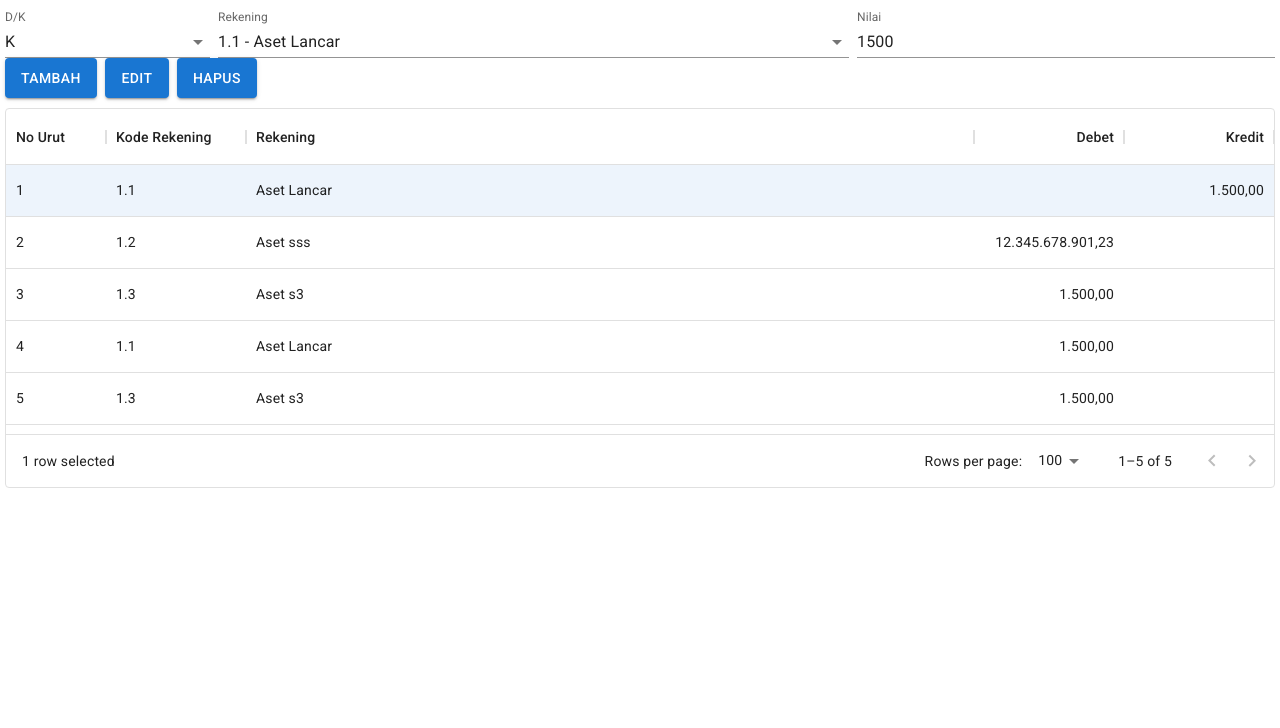
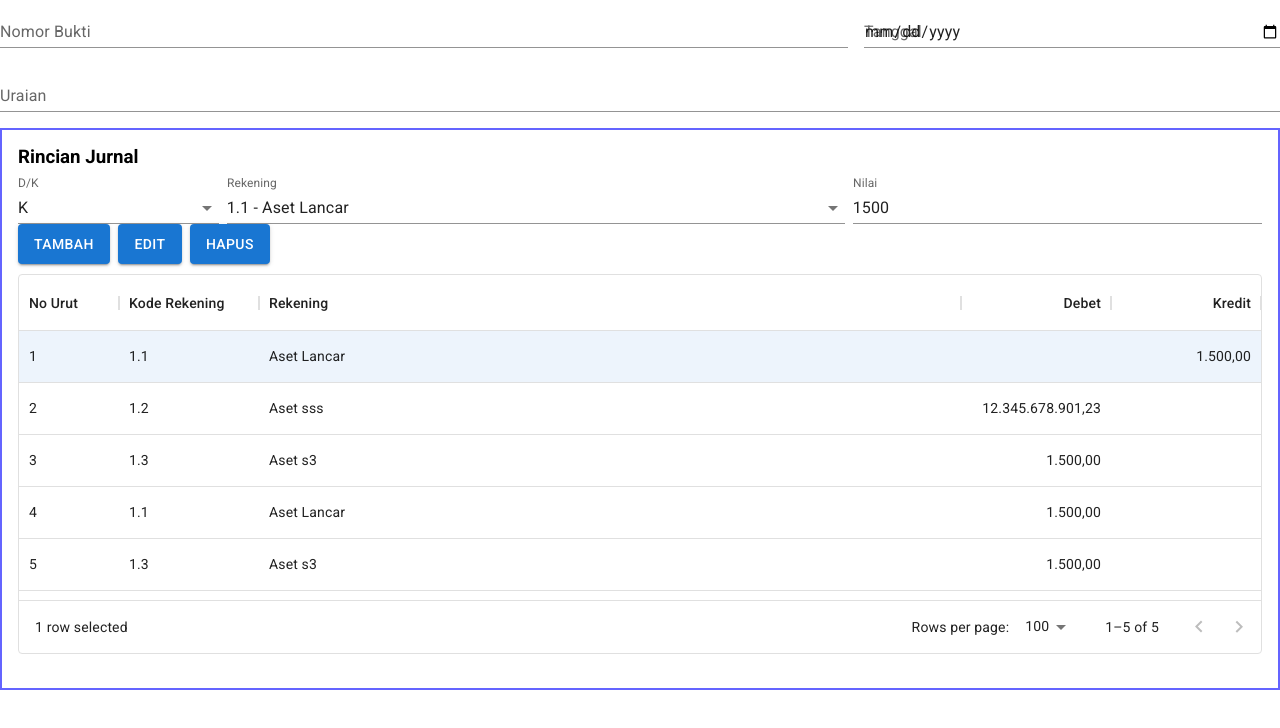
Before and after one commit to wahyubimantara/Teman-SIPD-AKLAP, a React (Vite) app: page /jurnalrinci in a window 1280 px wide. Shown: the top 728 px of the page. Built offline with nearby package versions, Linux system fonts and the light colour scheme; no server answers.

Commit message:
update 20230224

```diff
--- a/src/components/Jurnal/RincianJurnal.jsx
+++ b/src/components/Jurnal/RincianJurnal.jsx
@@ -1,6 +1,6 @@
 import { DataGrid } from "@mui/x-data-grid";
 import { useEffect, useState } from "react";
-import { Autocomplete, Button, FormControl, Grid, InputLabel, Menu, MenuItem, Paper, Select, TextField } from "@mui/material";
+import { Autocomplete, Box, Button, FormControl, Grid, InputLabel, Menu, MenuItem, Paper, Select, TextField } from "@mui/material";
 import ApprovalIcon from "@mui/icons-material/Approval";
 import DeleteOutlineIcon from '@mui/icons-material/DeleteOutline';
 import "./tabel-jurnal.scss"
@@ -9,6 +9,7 @@ import numberFormat from "../../service/numberFormat";
 import { setNestedObjectValues } from "formik";
 import PropTypes from 'prop-types'
 import FiberManualRecordIcon from '@mui/icons-material/FiberManualRecord';
+import { InputOutlined } from "@mui/icons-material";
 
 const BalanceJournalStatusComponent = (props) => {
 
@@ -57,7 +58,7 @@ const RincianJurnal = (props) => {
   ]);
 
   const columns = [
-    { field: "id", headerName: "No Urut", editable: false, sortable: false, hideable: false, filterable: false, minWidth: 40 },
+    { field: columnId, headerName: "No Urut", editable: false, sortable: false, hideable: false, filterable: false, minWidth: 40 },
     { field: "kodeRekening", headerName: "Kode Rekening", sortable: false, editable: false, hideable: false, filterable: false, minWidth: 140 },
     { field: "rekening", headerName: "Rekening", sortable: false, editable: false, hideable: false, filterable: false, minWidth: "500", flex: 1 },
     { field: "d_k", headerName: "D/K", sortable: false, editable: false, hideable: false, filterable: false, width: 30 },
@@ -110,8 +111,9 @@ const RincianJurnal = (props) => {
     Approved: 2
   }
   /// Component state
+  const [m_jurnalId, setJurnalId] = useState('')
   const [m_editingState, setEditingState] = useState(editingStateEnum.Idle)
-  const [m_selectedRowIds, setSelectedRowIds] = useState(rows.length > 0 ? [rows[0].id] : [])
+  const [m_selectedRowIds, setSelectedRowIds] = useState(rows.length > 0 ? [rows[0][columnId]] : [])
   const [m_editedRow, setEditedRow] = useState({})
   const isStateIdle = () => m_editingState == editingStateEnum.Idle
   const isStateNew = () => m_editingState == editingStateEnum.New
@@ -124,6 +126,7 @@ const RincianJurnal = (props) => {
   const [m_dk, setDK] = useState('D')
   const [m_rekening, setRekening] = useState({})
   const [m_nilai, setNilai] = useState(0.0)
+  const [m_nomorBukti, setNomorBukti] = useState("")
   const [m_status, setStatus] = useState(0)
 
   useEffect(()=>{
@@ -147,10 +150,6 @@ const RincianJurnal = (props) => {
       }
     }
   }, [m_selectedRowIds])
-
-  useEffect(()=>{
-
-  }, [rows])
 
   const handleAddClick = () => {
     const selected = rows.filter(v=>v[columnId] == m_selectedRowIds[0])
@@ -208,7 +207,7 @@ const RincianJurnal = (props) => {
     setRows(tempRows)
     onDataChange({reason: m_editingState == editingStateEnum.New ? "new" : "update", data: tempRows})
 
-    console.log(rows, tempRows)
+    //console.log(rows, tempRows)
     if(m_editingState == editingStateEnum.New)
       setSelectedRowIds([tempRows.at(-1)[columnId]])
 
@@ -233,6 +232,7 @@ const RincianJurnal = (props) => {
   }
 
   const handleGridSelectionChange = (row_ids) => {
+    console.log(row_ids)
     setSelectedRowIds(row_ids)
   }
 
@@ -254,7 +254,32 @@ const RincianJurnal = (props) => {
   }
 
   return (
-  <Grid rowSpacing={2} sx={{ height: "100%" }} style={{ paddingTop: 10, paddingLeft: 5, paddingRight: 5, paddingBottom: 10  }} container>
+  <>
+    <input type={"hidden"} id="txt_jurnalId" name="jurnalId" value={m_jurnalId} />
+    <Grid container spacing={2}>
+      <Grid item xs={12} md={8}>
+        <TextField
+            name="noBukti"
+            label="Nomor Bukti"
+            fullWidth
+            readOnly
+            value={m_nomorBukti}
+            variant={"standard"}
+        />
+      </Grid>
+      <Grid item xs={12} md={4}>
+        <TextField label="Tanggal" name="tanggal" fullWidth type={"date"}  variant={"standard"} min={ new Date('2022/01/01')} max={new Date('2022/12/31')}  />
+      </Grid>
+      <Grid item xs={12} md={12}>
+        <TextField label="Uraian" name="keterangan" fullWidth  maxRows={3} minRows={2}  variant={"standard"}/>
+      </Grid>
+    </Grid>
+
+    <Box sx={ { my: 2, padding: 2, border: '2px rgb(100, 100, 255) solid'}}>
+      <Grid>
+        <h3>Rincian Jurnal</h3>
+      </Grid>
+      <Grid rowSpacing={2} sx={{ height: "100%", py: 1 }} container>
         <Grid container item xs={12} spacing={1} >
           <Grid item xs={12} md={2}>
             <FormControl variant={"standard"} fullWidth>
@@ -267,7 +292,7 @@ const RincianJurnal = (props) => {
                   fullWidth
                   value={m_dk}
                   onChange={handleDKChange}
-              readOnly={m_editingState==editingStateEnum.Idle}
+                  readOnly={!isStateNew()}
               >
                 <MenuItem value=""></MenuItem>
                 <MenuItem value="D">D</MenuItem>
@@ -303,7 +328,7 @@ const RincianJurnal = (props) => {
             />
           </Grid>
         </Grid>
-    <Stack style={{ height: "40px" }} spacing={1} direction="row" >
+        <Stack  sx={{ height: "40px" }} spacing={1} direction="row" >
           <Button variant="contained" sx={ isStateIdle() ? {} : { display: "none" } } disabled={disableEdit} onClick={handleAddClick}>Tambah</Button>
           <Button variant="contained" sx={ isStateIdle() ? {} : { display: "none" } } disabled={disableEdit || m_selectedRowIds.length == 0} onClick={handleEditClick}>Edit</Button>
           <Button variant="contained" sx={ isStateIdle() ? {} : { display: "none" } } disabled={disableEdit || m_selectedRowIds.length == 0} onClick={handleDeleteClick}>Hapus</Button>
@@ -321,6 +346,8 @@ const RincianJurnal = (props) => {
           </DataGrid>
         </Grid>
       </Grid>
+    </Box>
+  </>
   )
 }
 
```
Lines whose indentation alone changed are shown as unchanged.
